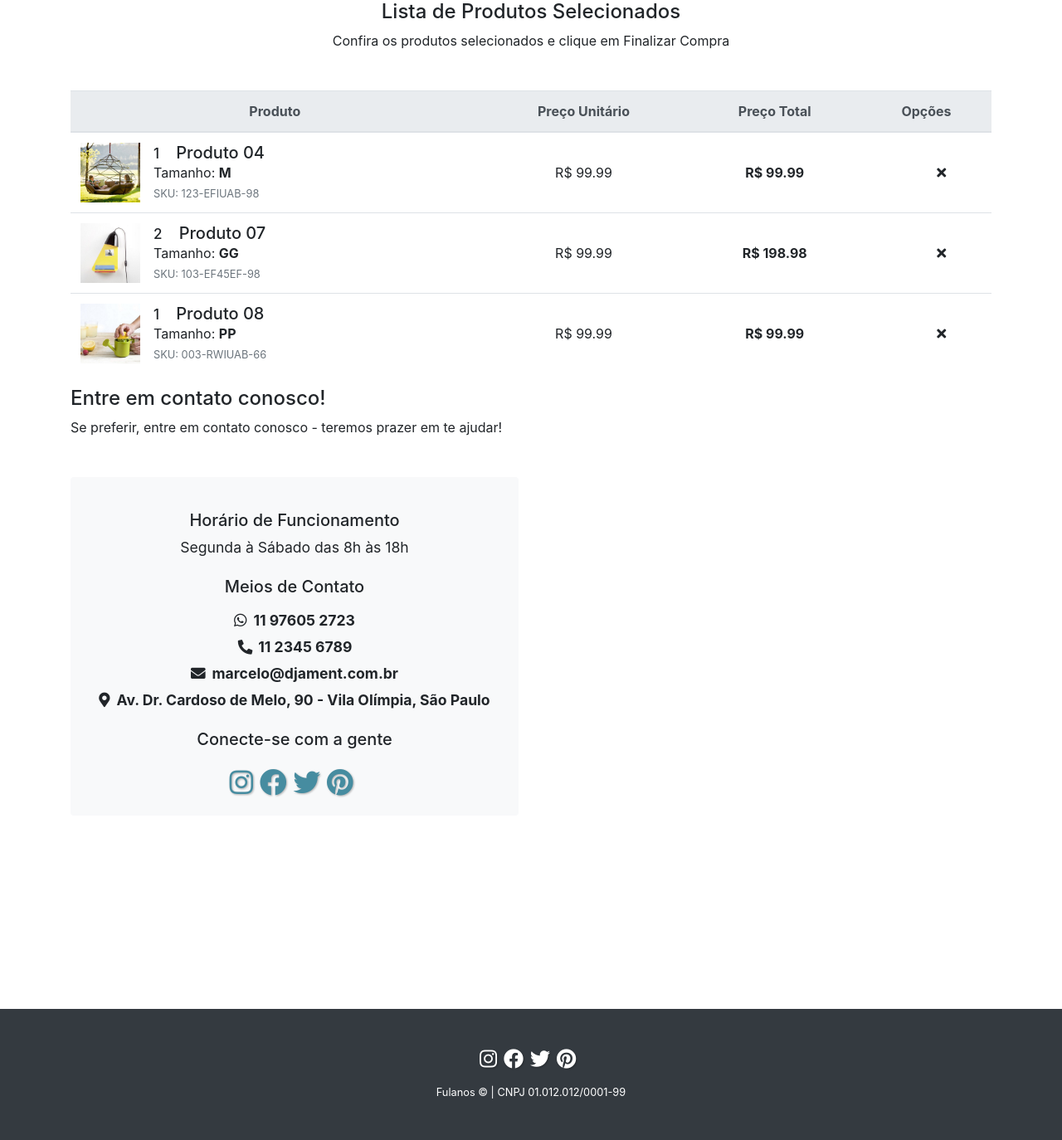
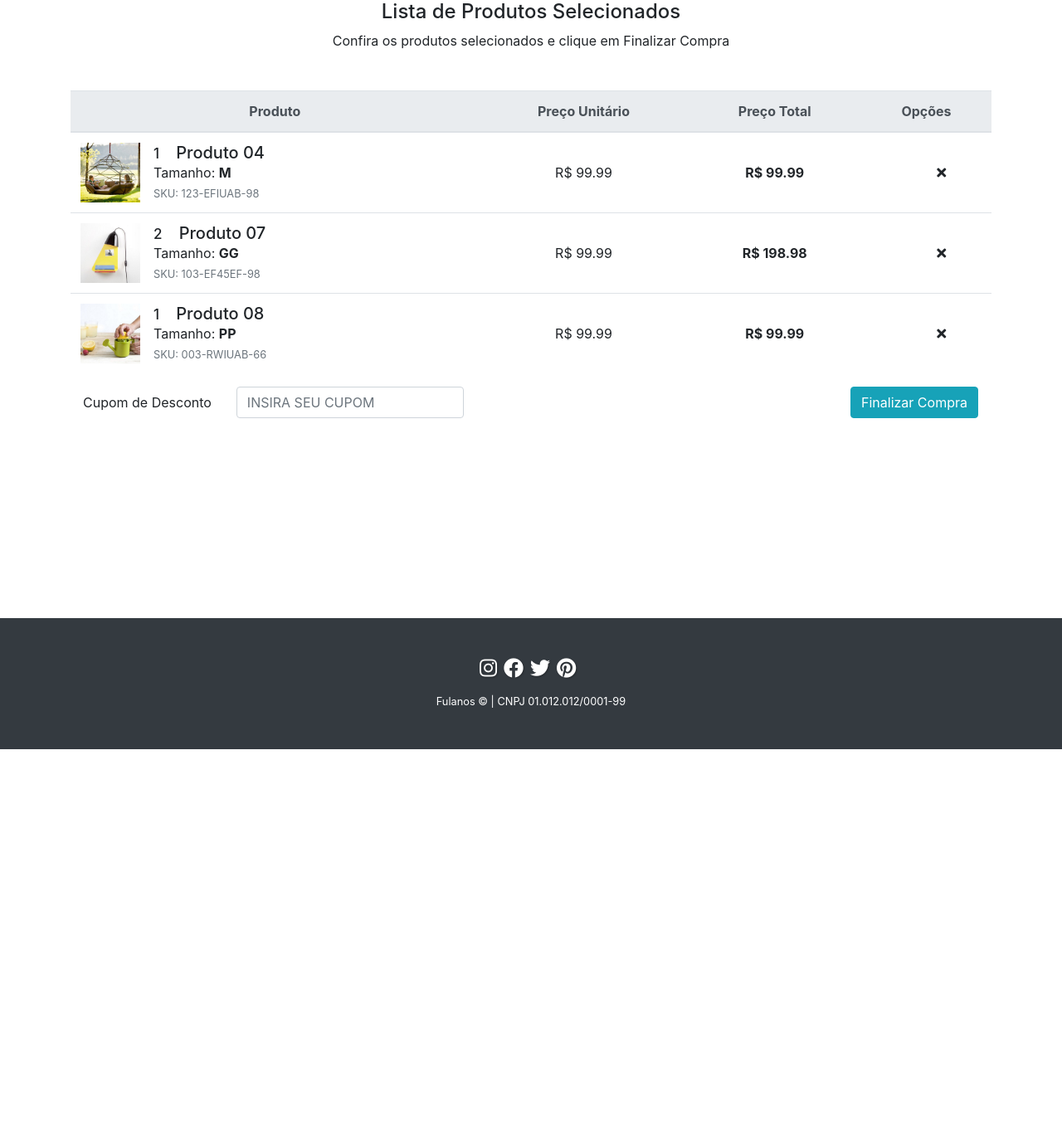
Before and after one commit to Marcelo-Diament/template-site-bootstrap, a PHP site: page /carrinho.php in a window 1280 px wide. Shown: the part 267-1641 px from the top of the page at 83% size. After the commit the page ends 1170 px from the top, so only its background shows below. Run offline with PHP 8.4, Linux system fonts and the light colour scheme; some libraries are stand-ins or nearby versions.

Commit message:
carrinho com formulário único

```diff
--- a/carrinho.php
+++ b/carrinho.php
@@ -7,7 +7,7 @@
     </header>
     <section class="container my-3">
         <div class="row">
-            <article class="form col-12" id="formularioContato">
+            <form class="col-12 mb-5" id="carrinhoForm" action="pagamento.php" method="post">
                 <h4 class="text-center">Lista de Produtos Selecionados</h4>
                 <p class="ml-0 mb-5 text-center">Confira os produtos selecionados e clique em Finalizar Compra</p>
                 <table class="table text-center">
@@ -48,11 +48,11 @@
                                             </button>
                                         </div>
                                         <div class="modal-body">
-                                            <form action="carrinho.php" method="post" id="formProduto01Edit">
+                                            <div id="formProduto01Edit">
                                                 <div class="form-row">
                                                     <div class="form-group col">
                                                         <label for="tamanhoProduto01">Tamanhos</label>
-                                                        <select class="form-control" name="tamanhoProduto01" id="tamanhoProduto01" required>
+                                                        <select class="form-control" name="tamanhoProduto01" id="tamanhoProduto01" form="carrinhoForm" required>
                                                             <option value="" disabled selected>--</option>
                                                             <?php $tamanhos = ["PP", "P", "M", "G", "GG"]; ?>
                                                             <?php foreach ($tamanhos as $tamanho) : ?>
@@ -62,13 +62,13 @@
                                                     </div>
                                                     <div class="form-group col">
                                                         <label for="quantidadeProduto01">Quantidade</label>
-                                                        <input type="number" class="form-control" id="quantidadeProduto01" step="1" min="1" value="1" required>
+                                                        <input type="number" class="form-control" id="quantidadeProduto01" step="1" min="1" value="1" form="carrinhoForm" required>
                                                     </div>
                                                 </div>
                                                 <div class="form-group clearfix">
-                                                    <button type="submit" class="mx-auto my-2 btn btn-info btn-lg col-md-3 float-right">Atualizar</button>
+                                                    <button data-dismiss="modal" class="mx-auto my-2 btn btn-info btn-lg col-md-3 float-right">Atualizar</button>
                                                 </div>
-                                            </form>
+                                            </div>
                                         </div>
                                     </div>
 
@@ -104,11 +104,11 @@
                                             </button>
                                         </div>
                                         <div class="modal-body">
-                                            <form action="carrinho.php" method="post" id="formProduto02Edit">
+                                            <div id="formProduto02Edit">
                                                 <div class="form-row">
                                                     <div class="form-group col">
                                                         <label for="tamanhoProduto02">Tamanhos</label>
-                                                        <select class="form-control" name="tamanhoProduto02" id="tamanhoProduto02" required>
+                                                        <select class="form-control" name="tamanhoProduto02" id="tamanhoProduto02" form="carrinhoForm" required>
                                                             <option value="" disabled selected>--</option>
                                                             <?php $tamanhos = ["PP", "P", "M", "G", "GG"]; ?>
                                                             <?php foreach ($tamanhos as $tamanho) : ?>
@@ -118,13 +118,13 @@
                                                     </div>
                                                     <div class="form-group col">
                                                         <label for="quantidadeProduto02">Quantidade</label>
-                                                        <input type="number" class="form-control" id="quantidadeProduto02" step="1" min="1" value="1" required>
+                                                        <input type="number" class="form-control" id="quantidadeProduto02" step="1" min="1" value="1" form="carrinhoForm" required>
                                                     </div>
                                                 </div>
                                                 <div class="form-group clearfix">
-                                                    <button type="submit" class="mx-auto my-2 btn btn-info btn-lg col-md-3 float-right">Atualizar</button>
+                                                    <button data-dismiss="modal" class="mx-auto my-2 btn btn-info btn-lg col-md-3 float-right">Atualizar</button>
                                                 </div>
-                                            </form>
+                                            </div>
                                         </div>
                                     </div>
 
@@ -160,11 +160,11 @@
                                             </button>
                                         </div>
                                         <div class="modal-body">
-                                            <form action="carrinho.php" method="post" id="formProduto03Edit">
+                                            <div id="formProduto03Edit">
                                                 <div class="form-row">
                                                     <div class="form-group col">
                                                         <label for="tamanhoProduto03">Tamanhos</label>
-                                                        <select class="form-control" name="tamanhoProduto03" id="tamanhoProduto03" required>
+                                                        <select class="form-control" name="tamanhoProduto03" id="tamanhoProduto03" form="carrinhoForm" required>
                                                             <option value="" disabled selected>--</option>
                                                             <?php $tamanhos = ["PP", "P", "M", "G", "GG"]; ?>
                                                             <?php foreach ($tamanhos as $tamanho) : ?>
@@ -174,13 +174,13 @@
                                                     </div>
                                                     <div class="form-group col">
                                                         <label for="quantidadeProduto03">Quantidade</label>
-                                                        <input type="number" class="form-control" id="quantidadeProduto03" step="1" min="1" value="1" required>
+                                                        <input type="number" class="form-control" id="quantidadeProduto03" step="1" min="1" value="1" form="carrinhoForm" required>
                                                     </div>
                                                 </div>
                                                 <div class="form-group clearfix">
-                                                    <button type="submit" class="mx-auto my-2 btn btn-info btn-lg col-md-3 float-right">Atualizar</button>
+                                                    <button data-dismiss="modal" class="mx-auto my-2 btn btn-info btn-lg col-md-3 float-right">Atualizar</button>
                                                 </div>
-                                            </form>
+                                            </div>
                                         </div>
                                     </div>
 
@@ -190,33 +190,18 @@
                         </tr>
                     </tbody>
                 </table>
-
-            </article>
-            <article class="dados-contato col-12 col-md-6" id="dadosContato">
-                <h4>Entre em contato conosco!</h4>
-                <p class="ml-0">Se preferir, entre em contato conosco - teremos prazer em te ajudar!</p>
-                <ul class="mt-5 p-4 rounded bg-light">
-                    <li class="mt-3 mb-5 horario">
-                        <h5 class="mb-2 text-center">Horário de Funcionamento</h5>
-                        <p class="text-center">Segunda à Sábado das 8h às 18h</p>
-                    </li>
-                    <h5 class="mb-3 text-center">Meios de Contato</h5>
-                    <li class="text-center"><a href="https://wa.me/+5511976052723?text=Ol%C3%A1,%0D%0A%0D%0AAcessei%20o%20site%20e%20gostaria%20de%20saber%20mais%20sobre%0D%0A" title="Envie um zap pra gente!"><i class="fab fa-whatsapp mr-2"></i>11 97605 2723</a></li>
-                    <li class="text-center"><a href="tel:+5511976052723" title="Ligue para a gente"><i class="fas fa-phone mr-2"></i>11 2345 6789</a></li>
-                    <li class="text-center"><a href="mailto:contato@djament.com.br" title="Envie um email para a gente"><i class="fas fa-envelope mr-2"></i>marcelo@djament.com.br</a></li>
-                    <li class="text-center"><a href="https://g.page/digitalhousebrasil?share" target="_blank" title="Veja nosso endereço no Google Maps"><i class="fa fa-map-marker-alt mr-2"></i>Av. Dr. Cardoso de Melo, 90 - Vila Olímpia, São Paulo</a></li>
-                    <li class="mt-3 mb-5 redes-sociais">
-                        <h5 class="mb-4 text-center">Conecte-se com a gente</h5>
-                        <div class="d-flex flex-row flex-nowrap justify-content-center">
-                            <a href="#" target="_blank" title="Acesse nosso Insta"><i class="fab fa-instagram mr-2"></i></a>
-                            <a href="#" target="_blank" title="Acesse nosso Face"><i class="fab fa-facebook mr-2"></i></a>
-                            <a href="#" target="_blank" title="Acesse nosso Twitter"><i class="fab fa-twitter mr-2"></i></a>
-                            <a href="#" target="_blank" title="Acesse nosso Pinterest"><i class="fab fa-pinterest mr-2"></i></a>
+                <div class="form-inline">
+                    <div class="form-group col-md-6">
+                        <label for="cupomDesconto" class="col-auto pl-0">Cupom de Desconto</label>
+                        <div class="col-md-7">
+                            <input type="text" class="form-control" name="cupomDesconto" id="cupomDesconto" placeholder="INSIRA SEU CUPOM">
                         </div>
-                    </li>
-                </ul>
-                <a href="./produto.php"><img src="" alt=""></a>
-            </article>
+                    </div>
+                    <div class="form-group col-md-2 offset-4">
+                        <button type="submit" class="btn btn-info" form="carrinhoForm">Finalizar Compra</button>
+                    </div>
+                </div>
+            </form>
         </div>
         <div class="row">
             <article class="col-12 my-5">
```
